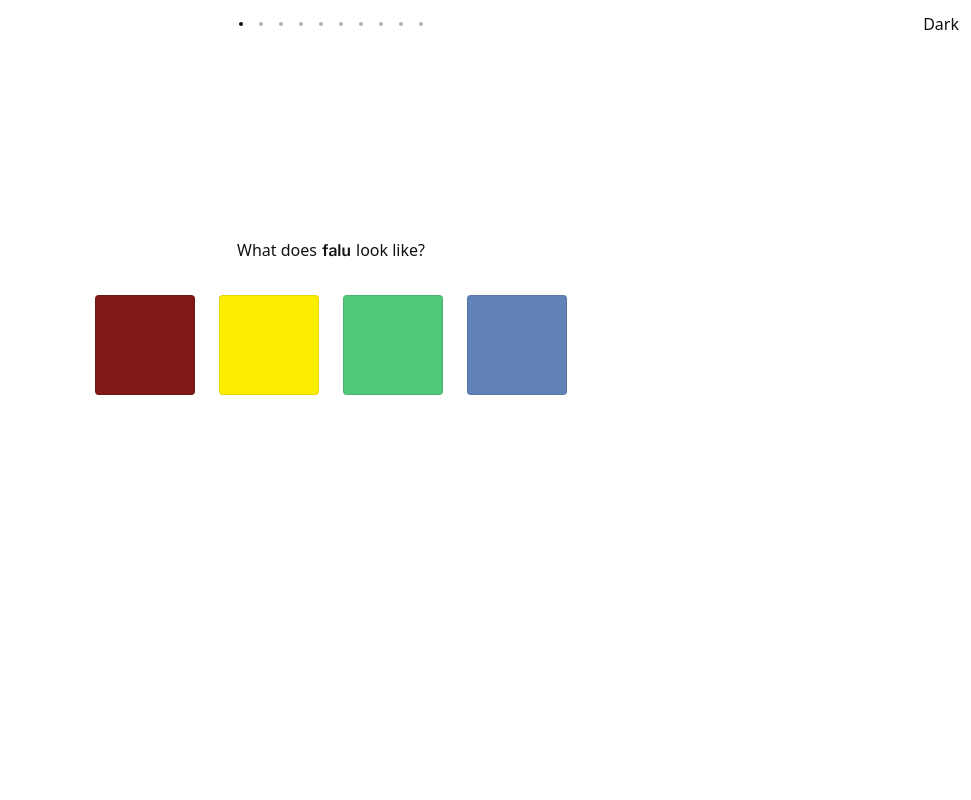
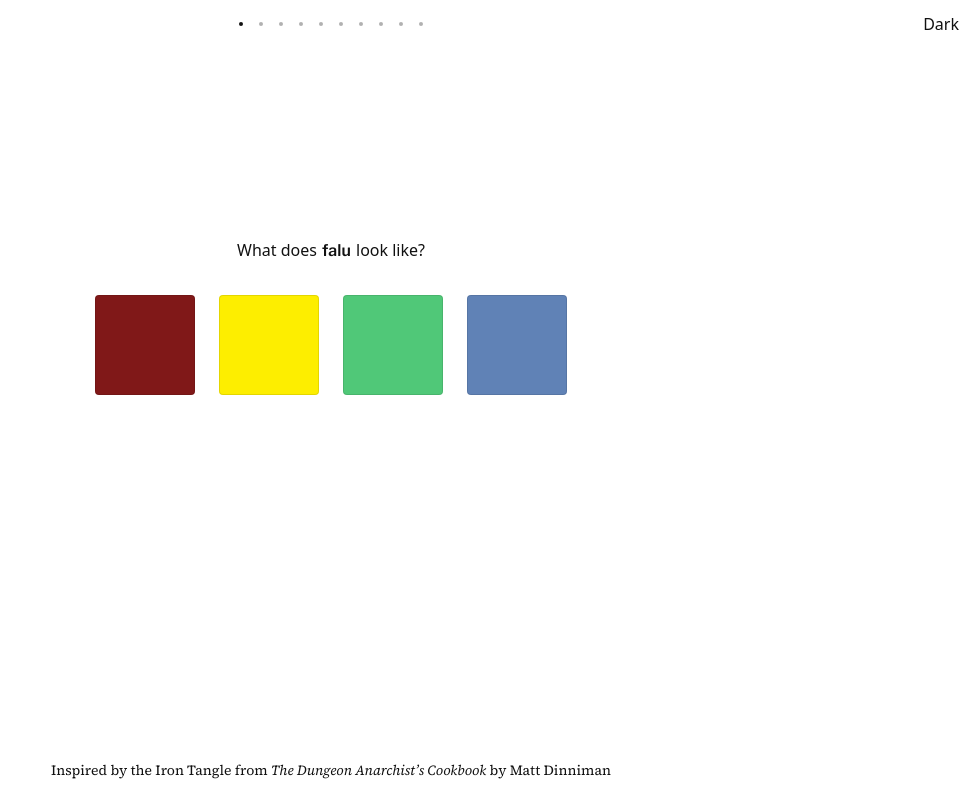
Before and after one commit to skullface/color-tangle, a Next.js app: page / in a window 1280 px wide. Both pictures are taken after a click on the button "Start". Shown: the whole page, without its empty margins (309-1280 px from the left). Built offline with nearby package versions, Linux system fonts and the light colour scheme.

Commit message:
temporary footer

```diff
--- a/components/Round.tsx
+++ b/components/Round.tsx
@@ -291,7 +291,10 @@ export function Round({
           )}
         </div>
       </div>
-      <div className="py-2 h-12 font-source-serif"></div>
+      <div className="py-2 h-12 font-source-serif text-sm">
+        Inspired by the Iron Tangle from{" "}
+        <cite>The Dungeon Anarchist’s Cookbook</cite> by Matt Dinniman
+      </div>
     </section>
   );
 }
```
